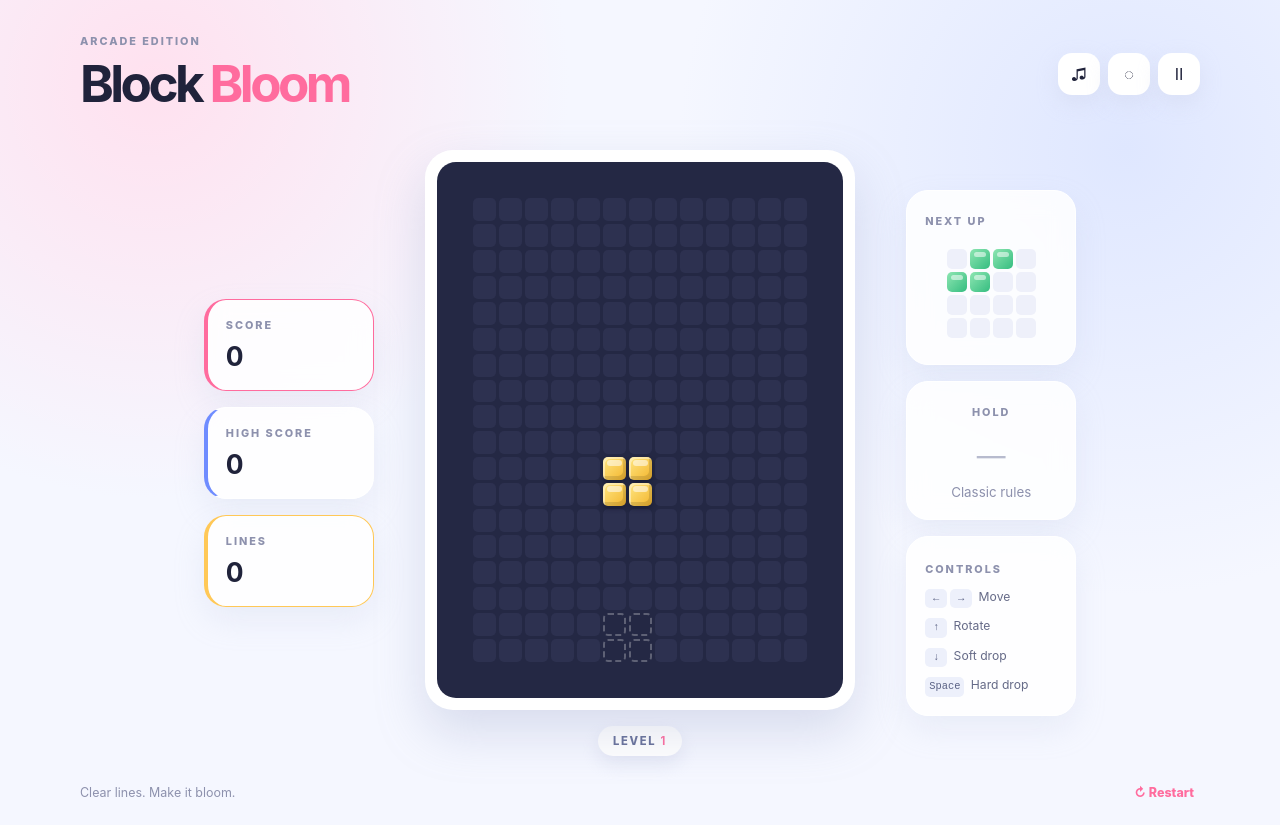
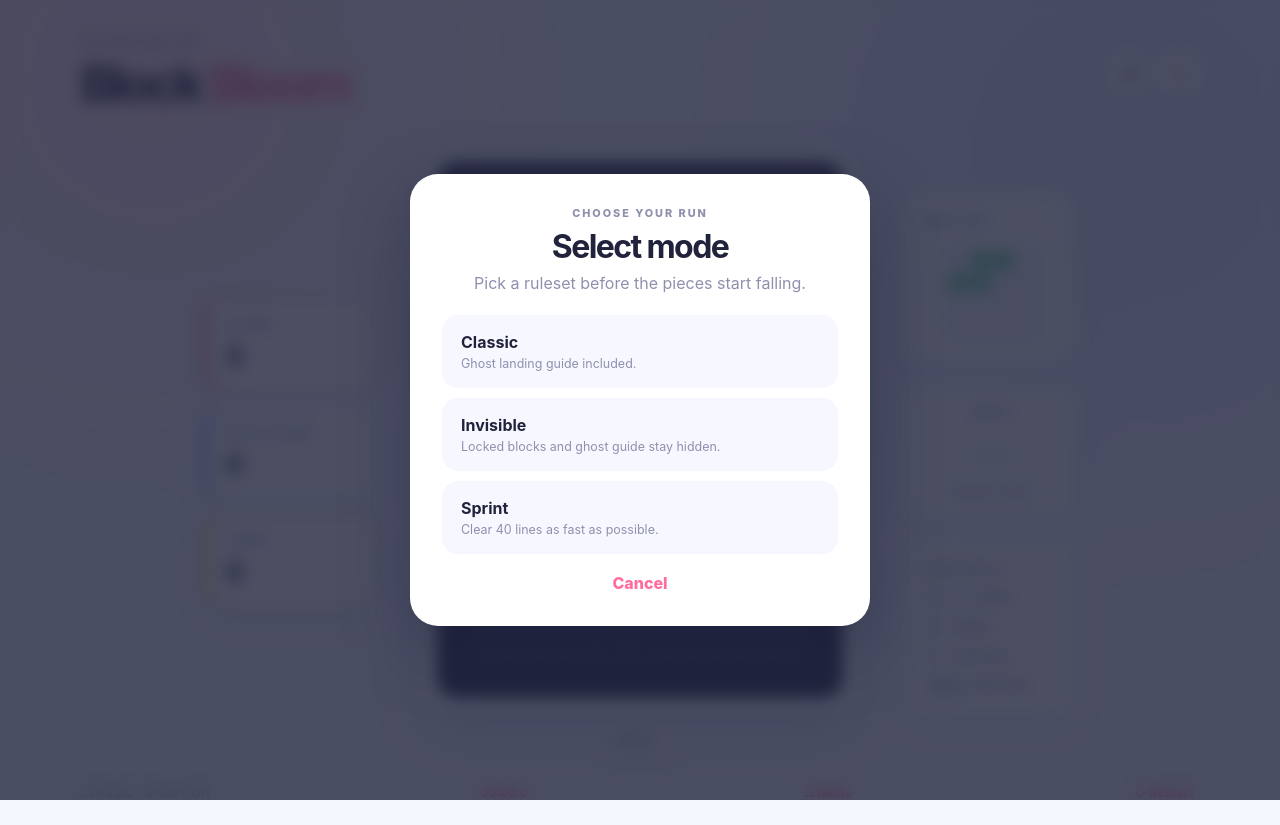
Before and after one commit to luuchibao7031/SS004-Final, a plain HTML site: page app/index.html in a window 1280 px wide. Drawn offline with Linux system fonts and the light colour scheme; animation ran at ten frames a second.

Commit message:
feat: add classic invisible and sprint modes
Co-authored-by: Copilot <223556219+Copilot@users.noreply.github.com>

```diff
--- a/app/game.js
+++ b/app/game.js
@@ -102,9 +102,13 @@ export class Score {
 }
 
 export class Game {
-  constructor() { this.restart(); }
+  constructor(mode = "classic") { this.restart(mode); }
 
-  restart() {
+  restart(mode = this.mode) {
+    this.mode = mode;
+    this.sprintTarget = 40;
+    this.elapsedMs = 0;
+    this.finished = false;
     this.board = new Board();
     this.score = new Score();
     this.active = Piece.random();
@@ -115,6 +119,7 @@ export class Game {
     this.over = false;
     this.lastClearSnapshot = null;
     this.lastFall = performance.now();
+    this.startedAt = this.lastFall;
   }
 
   move(dx, dy) {
@@ -141,7 +146,8 @@ export class Game {
   }
 
   tick(now) {
-    if (this.paused || this.over) return null;
+    if (this.paused || this.over || this.finished) return null;
+    this.elapsedMs = now - this.startedAt;
     const interval = Math.max(80, 500 - (this.score.level - 1) * 40);
     if (now - this.lastFall < interval) return null;
     this.lastFall = now;
@@ -155,6 +161,9 @@ export class Game {
     const clearedRows = this.board.clearCompletedLines();
     this.lastClearSnapshot = clearedRows.length ? snapshot : null;
     this.score.addLines(clearedRows.length);
+    if (this.mode === "sprint" && this.score.lines >= this.sprintTarget) {
+      this.finished = true;
+    }
     this.active = this.next;
     this.next = Piece.random();
     this.x = 5; this.y = 1;
--- a/app/index.html
+++ b/app/index.html
@@ -16,7 +16,6 @@
       </div>
       <div class="top-actions">
         <button class="icon-button" id="soundButton" type="button" aria-label="Toggle sound">♫</button>
-        <button class="icon-button" id="invisibleButton" type="button" aria-label="Toggle invisible mode">◌</button>
         <button class="icon-button" id="pauseButton" type="button" aria-label="Pause game">Ⅱ</button>
       </div>
     </header>
@@ -70,10 +69,31 @@
     </section>
 
     <footer class="footer">
-      <span>Clear lines. Make it bloom.</span>
+      <span id="modeLabel">CLASSIC · GHOST ON</span>
+      <span id="sprintTimer" class="sprint-timer hidden">00:00.0</span>
+      <button class="text-button" id="modeButton" type="button">☷ Mode</button>
       <button class="text-button" id="restartButton" type="button">↻ Restart</button>
     </footer>
   </main>
+  <div id="modeMenu" class="mode-menu" role="dialog" aria-modal="true" aria-labelledby="modeMenuTitle">
+    <div class="mode-card">
+      <p class="eyebrow">CHOOSE YOUR RUN</p>
+      <h2 id="modeMenuTitle">Select mode</h2>
+      <p class="mode-description">Pick a ruleset before the pieces start falling.</p>
+      <div class="mode-options">
+        <button class="mode-option" data-mode="classic" type="button">
+          <strong>Classic</strong><span>Ghost landing guide included.</span>
+        </button>
+        <button class="mode-option" data-mode="invisible" type="button">
+          <strong>Invisible</strong><span>Locked blocks and ghost guide stay hidden.</span>
+        </button>
+        <button class="mode-option" data-mode="sprint" type="button">
+          <strong>Sprint</strong><span>Clear 40 lines as fast as possible.</span>
+        </button>
+      </div>
+      <button class="text-button menu-close hidden" id="closeModeMenu" type="button">Cancel</button>
+    </div>
+  </div>
   <div id="effects" class="effects" aria-hidden="true"></div>
   <script type="module" src="main.js"></script>
 </body>
--- a/app/main.js
+++ b/app/main.js
@@ -1,7 +1,7 @@
 import { Game, HEIGHT, WIDTH, SIZE } from "./game.js";
 import { isSoundEnabled, playSound, setSoundEnabled } from "./sound.js";
 
-const game = new Game();
+const game = new Game("classic");
 const boardElement = document.querySelector("#board");
 const nextElement = document.querySelector("#next");
 const effectsElement = document.querySelector("#effects");
@@ -11,8 +11,13 @@ const overlayEyebrow = document.querySelector("#overlayEyebrow");
 const overlayButton = document.querySelector("#overlayButton");
 const highScoreElement = document.querySelector("#highScore");
 let highScore = Number(localStorage.getItem("block-bloom-high-score") || 0);
-let invisibleMode = localStorage.getItem("block-bloom-invisible-mode") === "true";
 let clearFlash = null;
+let menuIsInitial = true;
+const modeMenu = document.querySelector("#modeMenu");
+const modeLabel = document.querySelector("#modeLabel");
+const sprintTimer = document.querySelector("#sprintTimer");
+const modeButton = document.querySelector("#modeButton");
+const closeModeMenu = document.querySelector("#closeModeMenu");
 
 const cells = Array.from({ length: HEIGHT * WIDTH }, (_, index) => {
   const cell = document.createElement("div");
@@ -42,15 +47,17 @@ function draw(now = performance.now()) {
   const shouldShowFlash = flashing && Math.floor(flashAge / 100) % 2 === 0;
   const source = shouldShowFlash ? clearFlash.snapshot : game.board.cells;
   const visible = source.map((row) => [...row]);
-  if (invisibleMode && !shouldShowFlash) {
+  if (game.mode === "invisible" && !shouldShowFlash) {
     for (let row = 1; row < HEIGHT - 1; row += 1) {
       for (let column = 1; column < WIDTH - 1; column += 1) visible[row][column] = " ";
     }
   }
-  const ghostY = game.y + game.board.dropDistance(game.active, game.x, game.y);
-  game.active.cells.forEach((row, rowIndex) => row.forEach((type, columnIndex) => {
-    if (type !== " ") visible[ghostY + rowIndex][game.x + columnIndex] = `ghost-${type}`;
-  }));
+  if (game.mode !== "invisible") {
+    const ghostY = game.y + game.board.dropDistance(game.active, game.x, game.y);
+    game.active.cells.forEach((row, rowIndex) => row.forEach((type, columnIndex) => {
+      if (type !== " ") visible[ghostY + rowIndex][game.x + columnIndex] = `ghost-${type}`;
+    }));
+  }
   game.active.cells.forEach((row, rowIndex) => row.forEach((type, columnIndex) => {
     if (type !== " ") visible[game.y + rowIndex][game.x + columnIndex] = type;
   }));
@@ -62,6 +69,13 @@ function draw(now = performance.now()) {
   document.querySelector("#score").textContent = game.score.value;
   document.querySelector("#lines").textContent = game.score.lines;
   document.querySelector("#level").textContent = game.score.level;
+  modeLabel.textContent = game.mode === "sprint" ? `SPRINT · ${game.sprintTarget} LINES` :
+    game.mode === "invisible" ? "INVISIBLE · GHOST OFF" : "CLASSIC · GHOST ON";
+  sprintTimer.classList.toggle("hidden", game.mode !== "sprint");
+  if (game.mode === "sprint") {
+    const elapsed = Math.max(0, game.elapsedMs);
+    sprintTimer.textContent = `${String(Math.floor(elapsed / 60000)).padStart(2, "0")}:${String(Math.floor(elapsed / 1000) % 60).padStart(2, "0")}.${String(Math.floor(elapsed % 1000 / 100))}`;
+  }
   highScore = Math.max(highScore, game.score.value);
   highScoreElement.textContent = highScore;
   localStorage.setItem("block-bloom-high-score", String(highScore));
@@ -99,7 +113,7 @@ function celebrate(rows) {
 function handleClear(rows) {
   if (!rows || rows.length === 0) return;
   playSound("lineClear");
-  if (invisibleMode && game.lastClearSnapshot) {
+  if (game.mode === "invisible" && game.lastClearSnapshot) {
     clearFlash = { snapshot: game.lastClearSnapshot, started: performance.now(), duration: 700 };
   }
   celebrate(rows);
@@ -122,6 +136,7 @@ function action(command) {
     playSound("gameOver");
     showOverlay("Game over", "NICE RUN", "Restart");
   }
+  if (game.finished) showOverlay("Sprint complete!", `${game.sprintTarget} LINES CLEARED`, "New run");
 }
 
 document.addEventListener("keydown", (event) => {
@@ -154,22 +169,34 @@ soundButton.addEventListener("click", () => {
   setSoundEnabled(!isSoundEnabled());
   updateSoundButton();
 });
-const invisibleButton = document.querySelector("#invisibleButton");
-function updateInvisibleButton() {
-  invisibleButton.textContent = invisibleMode ? "◉" : "◌";
-  invisibleButton.setAttribute("aria-label", invisibleMode ? "Disable invisible mode" : "Enable invisible mode");
-  invisibleButton.classList.toggle("active", invisibleMode);
+function openModeMenu(initial = false) {
+  menuIsInitial = initial;
+  closeModeMenu.classList.toggle("hidden", initial);
+  modeMenu.classList.remove("hidden");
+  game.paused = true;
 }
-invisibleButton.addEventListener("click", () => {
-  invisibleMode = !invisibleMode;
-  localStorage.setItem("block-bloom-invisible-mode", String(invisibleMode));
+function startMode(mode) {
+  game.restart(mode);
+  game.paused = false;
+  game.startedAt = performance.now();
   clearFlash = null;
-  updateInvisibleButton();
+  modeMenu.classList.add("hidden");
+  hideOverlay();
   draw();
+}
+document.querySelectorAll("[data-mode]").forEach((button) => {
+  button.addEventListener("click", () => startMode(button.dataset.mode));
 });
-document.querySelector("#restartButton").addEventListener("click", () => { game.restart(); hideOverlay(); draw(); });
+closeModeMenu.addEventListener("click", () => {
+  if (!menuIsInitial) {
+    modeMenu.classList.add("hidden");
+    game.paused = false;
+  }
+});
+modeButton.addEventListener("click", () => openModeMenu(false));
+document.querySelector("#restartButton").addEventListener("click", () => startMode(game.mode));
 overlayButton.addEventListener("click", () => {
-  if (game.over) game.restart();
+  if (game.over || game.finished) game.restart(game.mode);
   else game.paused = false;
   hideOverlay(); draw();
 });
@@ -179,10 +206,11 @@ function loop(now) {
   handleClear(rows);
   draw(now);
   if (game.over && overlay.classList.contains("hidden")) showOverlay("Game over", "NICE RUN", "Restart");
+  if (game.finished && overlay.classList.contains("hidden")) showOverlay("Sprint complete!", `${game.sprintTarget} LINES CLEARED`, "New run");
   requestAnimationFrame(loop);
 }
 
 draw();
 updateSoundButton();
-updateInvisibleButton();
+openModeMenu(true);
 requestAnimationFrame(loop);
--- a/app/styles.css
+++ b/app/styles.css
@@ -58,6 +58,7 @@ kbd { display: inline-block; min-width: 22px; margin-right: 3px; padding: 2px 4p
 .level-pill { width: max-content; margin: 16px auto 0; padding: 8px 15px; color: #677099; font-size: .7rem; font-weight: 800; letter-spacing: .15em; background: #fff; border-radius: 99px; box-shadow: 0 8px 18px #c0c6df55; }.level-pill strong { color: var(--pink); }
 .footer { color: var(--muted); font-size: .78rem; }.text-button { color: var(--pink); font-weight: 800; background: transparent; }
 .overlay { position: absolute; inset: 0; display: grid; place-content: center; justify-items: center; gap: 10px; color: white; text-align: center; background: #242844e8; border-radius: 19px; }.overlay.hidden { display: none; }.overlay h2 { margin: 0; font-size: 2rem; }.overlay .eyebrow { color: #ffb6d0; }.primary-button { margin-top: 8px; padding: 11px 20px; color: #fff; font-weight: 800; background: var(--pink); border-radius: 12px; }
+.mode-menu { position: fixed; inset: 0; z-index: 5; display: grid; place-items: center; padding: 20px; background: #20233bcc; backdrop-filter: blur(8px); }.mode-menu.hidden { display: none; }.mode-card { width: min(460px, 100%); padding: 32px; text-align: center; background: #fff; border-radius: 28px; box-shadow: 0 24px 70px #171a3d55; }.mode-card h2 { margin: 7px 0; font-size: 2rem; letter-spacing: -.05em; }.mode-description { margin: 0 0 22px; color: var(--muted); }.mode-options { display: grid; gap: 10px; text-align: left; }.mode-option { display: grid; gap: 4px; padding: 15px 17px; color: var(--ink); text-align: left; background: #f7f8ff; border: 2px solid transparent; border-radius: 16px; cursor: pointer; }.mode-option:hover, .mode-option:focus-visible { border-color: var(--pink); background: #fff3f8; }.mode-option strong { font-size: 1rem; }.mode-option span { color: var(--muted); font-size: .78rem; }.menu-close { margin-top: 18px; }.sprint-timer { color: var(--pink); font-variant-numeric: tabular-nums; font-weight: 800; }
 .effects { position: fixed; inset: 0; pointer-events: none; overflow: hidden; }.popup { position: absolute; top: 45%; left: 50%; color: #ff6c9e; font-size: clamp(2rem, 7vw, 4.5rem); font-weight: 950; text-shadow: 3px 4px 0 #fff; transform: translate(-50%, -50%); animation: pop .8s ease-out forwards; }.popup-2 { color: #6f8cff; }.popup-3 { color: #f0ad2d; }.popup-4 { color: #a15de0; }
 .particle { position: absolute; top: 50%; left: 50%; width: 8px; height: 8px; border-radius: 50%; background: var(--pink); animation: burst .65s var(--delay) ease-out forwards; }
 @keyframes pop { 0% { opacity: 0; transform: translate(-50%, -50%) scale(.3) rotate(-8deg); } 35% { opacity: 1; transform: translate(-50%, -50%) scale(1.1) rotate(3deg); } 100% { opacity: 0; transform: translate(-50%, -100%) scale(.9); } }
```
Also changed, not shown: 8 other files.
